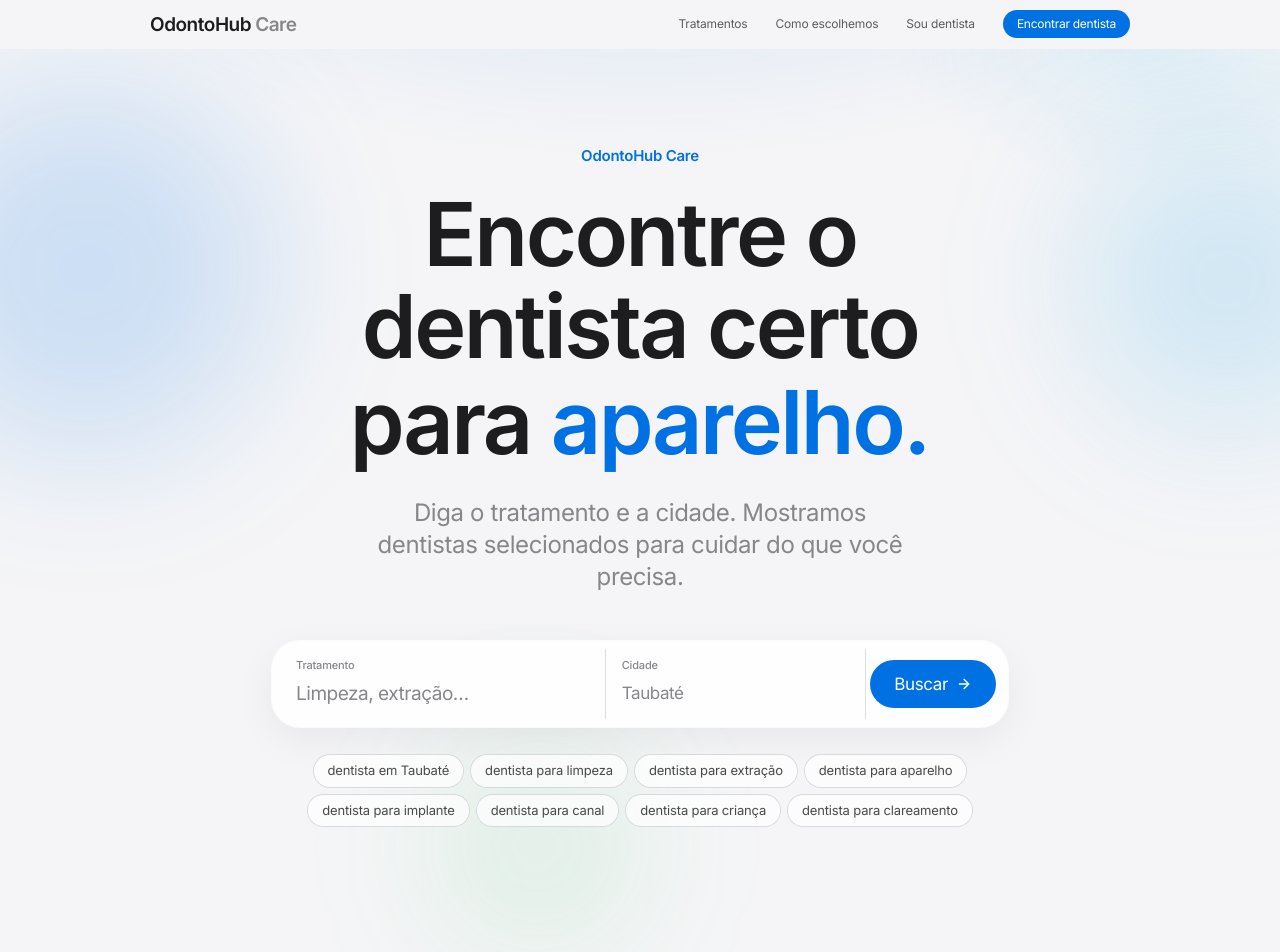
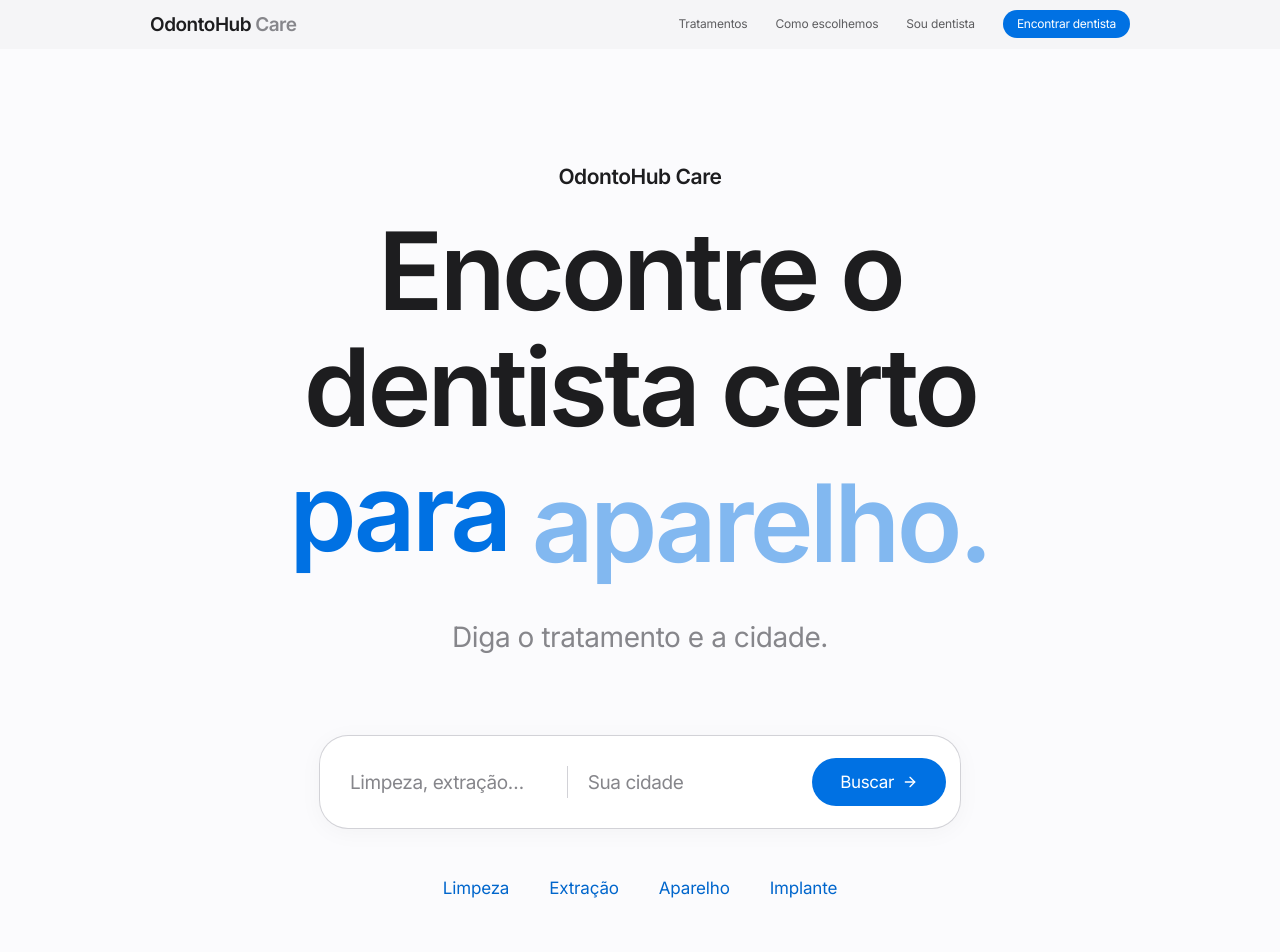
Before and after one commit to Samugodoy1/Odontohub-care, a Next.js app: page / in a window 1280 px wide. Shown: the top 952 px of the page. Built offline with nearby package versions, Linux system fonts and the light colour scheme.

Commit message:
Abre a hero do Care no ritmo das páginas da Apple.
Tira os orbes e os chips, deixa o primeiro ecrã só com o título, uma frase e a busca.

Co-authored-by: Samugodoy1 <Samugodoy1@users.noreply.github.com>

```diff
--- a/src/app/globals.css
+++ b/src/app/globals.css
@@ -265,6 +265,22 @@
     #f5f5f7;
 }
 
+.care-hero-title {
+  margin-inline: auto;
+  max-width: 16ch;
+  font-size: clamp(2.25rem, 10vw, 6.75rem);
+  font-weight: 600;
+  letter-spacing: -0.035em;
+  line-height: 1.08;
+  color: #1d1d1f;
+}
+
+@media (min-width: 734px) {
+  .care-hero-title {
+    max-width: none;
+  }
+}
+
 .care-orb {
   position: absolute;
   border-radius: 999px;
@@ -361,19 +377,17 @@ a:hover .care-arrow {
 
 .care-word {
   display: inline-block;
-  animation: care-word 0.55s cubic-bezier(0.22, 1, 0.36, 1) both;
+  animation: care-word 0.7s cubic-bezier(0.25, 0.1, 0.25, 1) both;
 }
 
 @keyframes care-word {
   from {
     opacity: 0;
-    transform: translateY(18px);
-    filter: blur(8px);
+    transform: translateY(0.2em);
   }
   to {
     opacity: 1;
     transform: translateY(0);
-    filter: blur(0);
   }
 }
 
--- a/src/app/page.tsx
+++ b/src/app/page.tsx
@@ -37,31 +37,24 @@ export default function HomePage() {
 
   return (
     <main>
-      <section className="care-hero-wash relative overflow-hidden pb-12 pt-10 sm:pb-20 sm:pt-16 md:pb-32 md:pt-24">
-        <div className="care-orb -left-24 top-8 size-[280px] bg-[#0071e3]/16 sm:size-[340px]" aria-hidden />
-        <div
-          className="care-orb right-[-80px] top-20 size-[220px] bg-[#32ade6]/18 sm:size-[280px]"
-          style={{ animationDelay: "-6s" }}
-          aria-hidden
-        />
-        <div
-          className="care-orb bottom-0 left-1/3 size-[180px] bg-[#34c759]/10 sm:size-[220px]"
-          style={{ animationDelay: "-11s" }}
-          aria-hidden
-        />
-        <div className="care-align relative text-center">
-          <p className="care-enter care-eyebrow">OdontoHub Care</p>
+      <section className="flex min-h-[calc(100svh-3rem)] items-center bg-[#fbfbfd] py-16 sm:py-24 md:py-28">
+        <div className="care-align w-full text-center">
+          <p className="care-enter text-[17px] font-semibold tracking-[-0.022em] text-[#1d1d1f] sm:text-[21px]">
+            OdontoHub Care
+          </p>
           <div className="care-enter mt-4 sm:mt-5" style={{ animationDelay: "90ms" }}>
             <HeroHeadline />
           </div>
           <p
-            className="care-enter care-subhead mx-auto mt-5 max-w-[34rem] text-[17px] sm:mt-7 sm:text-[19px] md:text-[24px]"
+            className="care-enter care-subhead mx-auto mt-8 max-w-[22rem] text-[19px] sm:mt-10 sm:max-w-[28rem] sm:text-[21px] md:mt-12 md:text-[28px]"
             style={{ animationDelay: "160ms" }}
           >
-            Diga o tratamento e a cidade. Mostramos dentistas selecionados para cuidar do que você
-            precisa.
+            Diga o tratamento e a cidade.
           </p>
-          <div className="care-enter mx-auto mt-8 max-w-[46rem] sm:mt-12" style={{ animationDelay: "240ms" }}>
+          <div
+            className="care-enter mx-auto mt-14 max-w-[40rem] sm:mt-16 md:mt-20"
+            style={{ animationDelay: "240ms" }}
+          >
             <NeedSearch />
           </div>
         </div>
--- a/src/components/care/hero-headline.tsx
+++ b/src/components/care/hero-headline.tsx
@@ -12,16 +12,17 @@ export function HeroHeadline() {
     if (reduced) return;
     const id = window.setInterval(() => {
       setIndex((current) => (current + 1) % NEEDS.length);
-    }, 2600);
+    }, 3400);
     return () => window.clearInterval(id);
   }, []);
 
   return (
-    <h1 className="care-display mx-auto max-w-[13ch] text-[48px] sm:text-[72px] md:text-[88px]">
-      Encontre o dentista certo
-      <span className="mt-1 block">
+    <h1 className="care-hero-title">
+      <span className="block">Encontre o</span>
+      <span className="block">dentista certo</span>
+      <span className="mt-[0.08em] block text-[#0071e3]">
         para{" "}
-        <span className="inline-grid text-left text-[#0071e3]">
+        <span className="inline-grid text-left">
           <span className="invisible col-start-1 row-start-1" aria-hidden>
             extração.
           </span>
--- a/src/components/care/need-search.tsx
+++ b/src/components/care/need-search.tsx
@@ -4,8 +4,14 @@ import { useRouter } from "next/navigation";
 import { useId, useState, type FormEvent } from "react";
 import { ArrowRight } from "lucide-react";
 
-import { SUGGESTED_QUERIES } from "@/lib/site";
 import { REGIONS } from "@/lib/catalog/regions";
+
+const HERO_SHORTCUTS = [
+  { label: "Limpeza", query: "dentista para limpeza" },
+  { label: "Extração", query: "dentista para extração" },
+  { label: "Aparelho", query: "dentista para aparelho" },
+  { label: "Implante", query: "dentista para implante" },
+] as const;
 
 type NeedSearchProps = {
   initialQuery?: string;
@@ -47,12 +53,13 @@ export function NeedSearch({
     submit();
   }
 
-  return (
-    <div className={compact ? "" : "w-full"}>
-      <form onSubmit={onSubmit} className="w-full" role="search">
-        <div className="grid gap-1 rounded-[22px] bg-white/90 p-1.5 shadow-[0_12px_40px_rgba(0,0,0,0.06)] ring-1 ring-white/80 backdrop-blur-xl sm:rounded-[28px] sm:p-2 sm:grid-cols-[1.25fr_1fr_auto] sm:gap-0 sm:divide-x sm:divide-[#d2d2d7]/70">
-          <div className="px-4 py-2 text-left">
-            <label htmlFor={queryId} className="block text-[11px] font-medium text-[#86868b]">
+  const fields = (
+    <>
+      <div className={compact ? "px-4 py-2 text-left" : "min-w-0 flex-1 px-4 py-1 text-left sm:px-5"}>
+        <label
+          htmlFor={queryId}
+          className={compact ? "block text-[11px] font-medium text-[#86868b]" : "sr-only"}
+        >
           Tratamento
         </label>
         <input
@@ -66,11 +73,26 @@ export function NeedSearch({
           autoFocus={autoFocus}
           autoComplete="off"
           placeholder="Limpeza, extração…"
-              className="mt-0.5 h-9 w-full bg-transparent text-[17px] tracking-tight text-[#1d1d1f] outline-none placeholder:text-[#86868b] md:text-[19px]"
+          className={
+            compact
+              ? "mt-0.5 h-9 w-full bg-transparent text-[17px] tracking-tight text-[#1d1d1f] outline-none placeholder:text-[#86868b] md:text-[19px]"
+              : "h-14 w-full bg-transparent text-[17px] tracking-[-0.022em] text-[#1d1d1f] outline-none placeholder:text-[#86868b] sm:h-16 sm:text-[19px]"
+          }
         />
       </div>
-          <div className="px-4 py-2 text-left">
-            <label htmlFor={placeId} className="block text-[11px] font-medium text-[#86868b]">
+      <div
+        className={
+          compact
+            ? "hidden"
+            : "mx-4 h-px bg-[#d2d2d7] sm:mx-0 sm:my-4 sm:h-8 sm:w-px sm:self-center"
+        }
+        aria-hidden
+      />
+      <div className={compact ? "px-4 py-2 text-left" : "min-w-0 flex-1 px-4 py-1 text-left sm:px-5"}>
+        <label
+          htmlFor={placeId}
+          className={compact ? "block text-[11px] font-medium text-[#86868b]" : "sr-only"}
+        >
           Cidade
         </label>
         <input
@@ -79,8 +101,12 @@ export function NeedSearch({
           value={place}
           onChange={(event) => setPlace(event.target.value)}
           list={listId}
-              placeholder="Taubaté"
-              className="mt-0.5 h-9 w-full bg-transparent text-[17px] tracking-tight text-[#1d1d1f] outline-none placeholder:text-[#86868b]"
+          placeholder={compact ? "Taubaté" : "Sua cidade"}
+          className={
+            compact
+              ? "mt-0.5 h-9 w-full bg-transparent text-[17px] tracking-tight text-[#1d1d1f] outline-none placeholder:text-[#86868b]"
+              : "h-14 w-full bg-transparent text-[17px] tracking-[-0.022em] text-[#1d1d1f] outline-none placeholder:text-[#86868b] sm:h-16 sm:text-[19px]"
+          }
         />
         <datalist id={listId}>
           {REGIONS.flatMap((region) => [
@@ -91,41 +117,58 @@ export function NeedSearch({
           ])}
         </datalist>
       </div>
+    </>
+  );
+
+  return (
+    <div className={compact ? "" : "w-full"}>
+      <form onSubmit={onSubmit} className="w-full" role="search">
+        {compact ? (
+          <div className="grid gap-1 rounded-[22px] bg-white/90 p-1.5 shadow-[0_12px_40px_rgba(0,0,0,0.06)] ring-1 ring-white/80 backdrop-blur-xl sm:rounded-[28px] sm:grid-cols-[1.25fr_1fr_auto] sm:gap-0 sm:divide-x sm:divide-[#d2d2d7]/70 sm:p-2">
+            {fields}
             <div className="flex items-center p-1">
-            <button type="submit" className="care-btn h-11 w-full shrink-0 gap-2 px-5 text-[16px] sm:h-12 sm:w-auto sm:px-6 sm:text-[17px]">
+              <button
+                type="submit"
+                className="care-btn h-11 w-full shrink-0 gap-2 px-5 text-[16px] sm:h-12 sm:w-auto sm:px-6 sm:text-[17px]"
+              >
                 Buscar
                 <ArrowRight className="size-4" aria-hidden />
               </button>
             </div>
           </div>
+        ) : (
+          <div className="rounded-[22px] bg-white p-2 text-left shadow-[0_4px_24px_rgba(0,0,0,0.04)] ring-1 ring-[#d2d2d7] transition-shadow focus-within:shadow-[0_8px_32px_rgba(0,0,0,0.06)] focus-within:ring-[#0071e3]/35 sm:rounded-[28px] sm:p-2.5">
+            <div className="flex flex-col sm:flex-row sm:items-center">
+              {fields}
+              <div className="p-1.5 sm:pl-2 sm:pr-1">
+                <button type="submit" className="care-btn h-12 w-full gap-2 px-6 sm:w-auto sm:px-7">
+                  Buscar
+                  <ArrowRight className="size-4" aria-hidden />
+                </button>
+              </div>
+            </div>
+          </div>
+        )}
         {error ? (
-          <p className="mt-3 px-2 text-[14px] text-[#b42318]" role="alert">
+          <p className="mt-3 px-2 text-left text-[14px] text-[#b42318]" role="alert">
             {error}
           </p>
         ) : null}
       </form>
 
       {!compact ? (
-        <div className="care-chip-row mt-6 sm:mt-7">
-          {SUGGESTED_QUERIES.map((item) => (
+        <div className="mt-10 flex flex-wrap items-center justify-center gap-x-8 gap-y-3 sm:mt-12 sm:gap-x-10">
+          {HERO_SHORTCUTS.map((item) => (
             <button
-              key={item}
+              key={item.query}
               type="button"
               onClick={() => {
-                const isCity = item.toLowerCase().includes(" em ");
-                if (isCity) {
-                  const [, city] = item.split(/ em /i);
-                  setQuery("dentista");
-                  setPlace(city ?? "");
-                  submit("dentista", city ?? "");
-                  return;
-                }
-                setQuery(item);
-                submit(item, place);
+                setQuery(item.query);
+                submit(item.query, place);
               }}
-              className="rounded-full bg-white/70 px-3.5 py-1.5 text-[13px] text-[#1d1d1f]/80 ring-1 ring-[#d2d2d7]/80 backdrop-blur transition-all duration-300 hover:-translate-y-0.5 hover:text-[#0071e3] hover:ring-[#0071e3]/25"
+              className="text-[17px] text-[#0066cc] transition-opacity hover:underline hover:underline-offset-[5px]"
             >
-              {item}
+              {item.label}
             </button>
           ))}
         </div>
```
Lines whose indentation alone changed are shown as unchanged.
